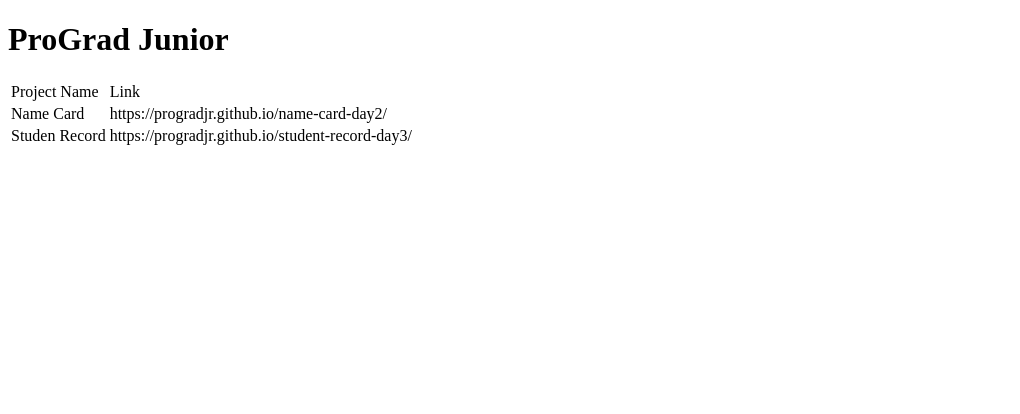
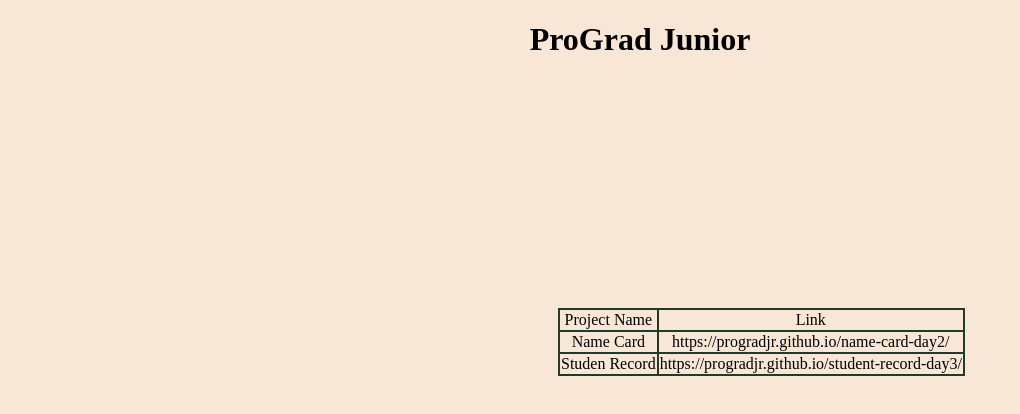
Before and after one commit to spyderglitch/rev2, a plain HTML site: page index.html in a window 1280 px wide. Shown: the whole page, without its empty margins (0-1020 px from the left). Drawn offline with Linux system fonts and the light colour scheme.

Commit message:
Update index.html

```diff
--- a/index.html
+++ b/index.html
@@ -5,7 +5,7 @@
     <meta http-equiv="X-UA-Compatible" content="IE=edge">
     <meta name="viewport" content="width=device-width, initial-scale=1.0">
     <title>Table-Height&Width</title>
-    <link rel="stylesheet" href="./style1.css">
+    <link rel="stylesheet" href="style.css">
 </head>
 <body>
     <h1>ProGrad Junior</h1>
```
